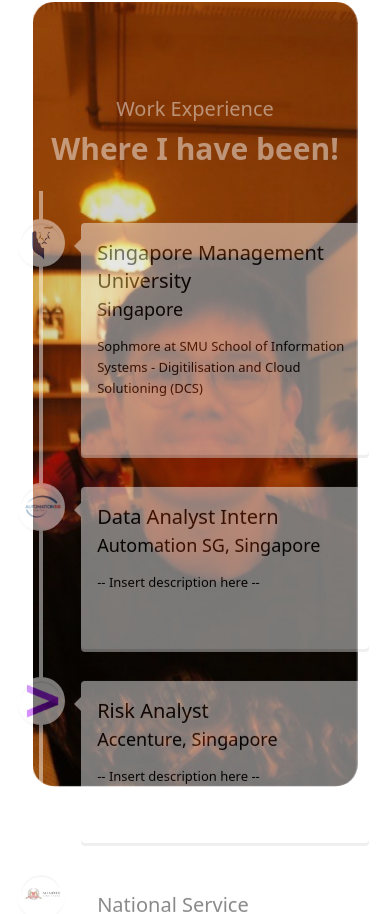
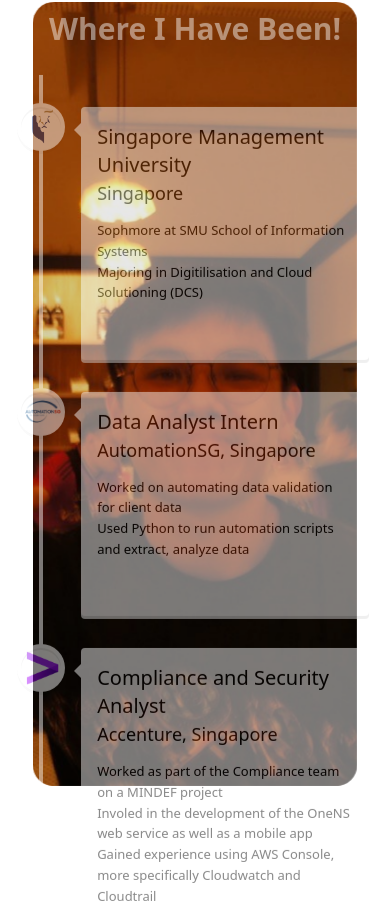
Before and after one commit to jitthing/portfolio, a React (Create React App) app: page / in a window 390 px wide. Shown: the part 892-1806 px from the top of the page. Built offline with nearby package versions, Linux system fonts and the light colour scheme.

Commit message:
styling + content

```diff
--- a/src/components/ExperienceCardBody.jsx
+++ b/src/components/ExperienceCardBody.jsx
@@ -1,4 +1,4 @@
-import { FiArrowUpRight } from "react-icons/fi";
+import { BsLinkedin } from "react-icons/bs";
 import { ExperienceTimeLineComponent } from "./TimeLine";
 import { DottedButton } from "./DottedButton";
 import { OverlayCopy } from "./OverlayCopy";
@@ -21,9 +21,9 @@
         className="items-center justify-center"
         imgUrl={"../images/jitt.jpeg"}
         subHeading={"Work Experience"}
-        heading={"Where I have been!"}
+        heading={"Where I Have Been!"}
         height={"150"}
-        TimeLine={<ExperienceTimeLineComponent />}
+        Component={<ExperienceTimeLineComponent />}
       >
         <ExperienceContent />
       </ExperienceImageCard>
@@ -37,7 +37,7 @@
   imgUrl,
   subHeading,
   heading,
-  TimeLine,
+  Component,
   height,
   children,
 }) => {
@@ -54,7 +54,7 @@
         <OverlayCopy
           subHeading={subHeading}
           heading={heading}
-          TimeLine={TimeLine}
+          Component={Component}
           height={height}
         />
       </div>
@@ -78,7 +78,7 @@
         {/* <button className="w-full rounded bg-neutral-900 px-9 py-4 text-xl text-white transition-colors hover:bg-neutral-700 md:w-fit">
           My Resume <FiArrowUpRight className="inline" />
         </button> */}
-        <DottedButton name="My Resume" Icon={FiArrowUpRight} />
+        <DottedButton name="My LinkedIn" Icon={BsLinkedin} />
       </a>
     </div>
   </div>
--- a/src/components/OverlayCopy.jsx
+++ b/src/components/OverlayCopy.jsx
@@ -1,7 +1,7 @@
 import { motion, useTransform, useScroll } from "framer-motion";
 import { useRef } from "react";
 
-export const OverlayCopy = ({ subHeading, heading, TimeLine }) => {
+export const OverlayCopy = ({ subHeading, heading, Component }) => {
   const targetRef = useRef(null);
   const { scrollYProgress } = useScroll({
     target: targetRef,
@@ -24,10 +24,10 @@
       <p className="mb-2 text-center text-xl md:mb-4 md:text-3xl">
         {subHeading}
       </p>
-      <p className="mb-6 text-center text-3xl font-bold md:text-6xl">
+      <p className="mb-7 text-center text-3xl font-bold md:text-6xl">
         {heading}
       </p>
-      {TimeLine}
+      {Component}
     </motion.div>
   );
 };
--- a/src/components/ProjectCard.css
+++ b/src/components/ProjectCard.css
@@ -8,7 +8,7 @@
   background-color: rgba(240, 240, 240, 0.8);
   padding: 20px;
   box-shadow: 0 4px 6px rgba(0, 0, 0, 0.1);
-  border-radius: 20px;
+  border-radius: 40px;
   margin-bottom: 20px;
 }
 
--- a/src/components/ProjectCardBody.jsx
+++ b/src/components/ProjectCardBody.jsx
@@ -12,10 +12,10 @@
       <ProjectImageCard
         id="#projects"
         imgUrl={"../images/jitt_and_mary.jpeg"}
-        subHeading={"Subheading"}
-        heading={"Heading"}
+        subHeading={"My Projects"}
+        heading={"Some Things That I Have Done!"}
         height={"150"}
-        TimeLine={<Projects />}
+        Component={<Projects />}
       >
         <ProjectContent />
       </ProjectImageCard>
@@ -27,7 +27,7 @@
   imgUrl,
   subHeading,
   heading,
-  TimeLine,
+  Component,
   height,
   children,
 }) => {
@@ -44,7 +44,7 @@
         <OverlayCopy
           subHeading={subHeading}
           heading={heading}
-          TimeLine={TimeLine}
+          Component={Component}
           height={height}
         />
       </div>
--- a/src/components/Projects.jsx
+++ b/src/components/Projects.jsx
@@ -3,13 +3,23 @@
 import "./ProjectCard.css";
 import { DottedButton } from "./DottedButton";
 
-const ProjectCard = ({ title, description, image, link }) => {
+const ProjectCard = ({ title, description, image, link, skills }) => {
   return (
     <div className="project-card">
       <img src={image} alt={title} className="project-image" />
       <div className="project-content">
         <h2 className="project-title">{title}</h2>
         <p className="project-description">{description}</p>
+        <div className="flex flex-wrap mt-2 justify-center mb-4">
+          {skills.map((skill, index) => (
+            <span
+              key={index}
+              className="bg-blue-200 text-gray-800 text-base font-medium px-2 py-1 rounded mr-2 mb-2"
+            >
+              {skill}
+            </span>
+          ))}
+        </div>
         <a href={link} target="_blank" rel="noreferrer">
           <DottedButton name="View Project" />
         </a>
@@ -27,7 +37,8 @@
           title={project.title}
           description={project.description}
           image={`../../images/${project.imgUrl}.gif`}
-          link={project.link}
+          link={project.projectLink}
+          skills={project.skills}
         />
       ))}
     </div>
--- a/src/components/SkillsCardBody.jsx
+++ b/src/components/SkillsCardBody.jsx
@@ -13,7 +13,7 @@
         subHeading={"My Skills"}
         heading={"Coding Languages"}
         height={"150"}
-        TimeLine={<HoverDevCards />}
+        Component={<HoverDevCards />}
       />
     </div>
   );
@@ -23,7 +23,7 @@
   imgUrl,
   subHeading,
   heading,
-  TimeLine,
+  Component,
   height,
   children,
 }) => {
@@ -40,7 +40,7 @@
         <OverlayCopy
           subHeading={subHeading}
           heading={heading}
-          TimeLine={TimeLine}
+          Component={Component}
           height={height}
         />
       </div>
--- a/src/components/TimeLine.jsx
+++ b/src/components/TimeLine.jsx
@@ -43,7 +43,13 @@
               <h5 className="vertical-timeline-element-subtitle text-lg">
                 {element.location}
               </h5>
-              <p>{element.description}</p>
+              <p>
+                <ul>
+                  {element.description.map((desc, index) => {
+                    return <li key={index}>{desc}</li>;
+                  })}
+                </ul>
+              </p>
             </VerticalTimelineElement>
           );
         })}
--- a/src/projectElement.js
+++ b/src/projectElement.js
@@ -5,7 +5,8 @@
     description:
       "A web application that makes the process of saving money more fun and engaging. Users can set goals and track their progress, while also being able to view their friends' goals and progress.",
     imgUrl: "fundtasy",
-    projectLink: "https://example.com/project-one",
+    projectLink: `https://github.com/jitthing/fundtasy`,
+    skills: ["React", "Node.js", "Express", "MongoDB", "Three.js"],
   },
   {
     id: 2,
@@ -13,7 +14,8 @@
     description:
       "a personal portfolio website to better visualise my projects and experiences while making it fun and interactive for the user",
     imgUrl: "personal",
-    projectLink: "https://example.com/project-two",
+    projectLink: "https://github.com/jitthing/my-web",
+    skills: ["React", "Node.js", "Express", "MongoDB", "Three.js"],
   },
 ];
 
--- a/src/timelineElement.js
+++ b/src/timelineElement.js
@@ -3,27 +3,34 @@
     id: 1,
     title: "Singapore Management University",
     location: "Singapore",
-    description:
-      "Sophmore at SMU School of Information Systems - Digitilisation and Cloud Solutioning (DCS)",
-    buttonText: "Some button",
+    description: [
+      "Sophmore at SMU School of Information Systems",
+      "Majoring in Digitilisation and Cloud Solutioning (DCS)",
+    ],
     date: "August 2023 - present",
     icon: "smu",
   },
   {
     id: 2,
     title: "Data Analyst Intern",
-    location: "Automation SG, Singapore",
-    description: "-- Insert description here --",
-    buttonText: "Company Website",
-    date: "Nov 2023 - Dec 2023",
+    location: "AutomationSG, Singapore",
+    description: [
+      "Worked on automating data validation for client data",
+      "Used Python to run automation scripts and extract, analyze data",
+    ],
+    date: "May 2024 - Jul 2024",
     icon: "automationsg",
   },
   {
     id: 3,
-    title: "Risk Analyst",
+    title: "Compliance and Security Analyst",
     location: "Accenture, Singapore",
-    description: "-- Insert description here --",
-    buttonText: "some button",
+    description: [
+      "Worked as part of the Compliance team on a MINDEF project",
+      "Involed in the development of the OneNS web service as well as a mobile app",
+      "Gained experience using AWS Console, more specifically Cloudwatch and Cloudtrail",
+    ],
+
     date: "Jan 2023 - July 2023",
     icon: "accenture",
   },
@@ -31,8 +38,8 @@
     id: 4,
     title: "National Service",
     location: "Mindef, Singapore",
-    description: "-- Insert description here --",
-    buttonText: "Company Website",
+    description: ["-- Insert description here --"],
+
     date: "Jan 2021 - Nov 2022",
     icon: "mindef",
   },
```
